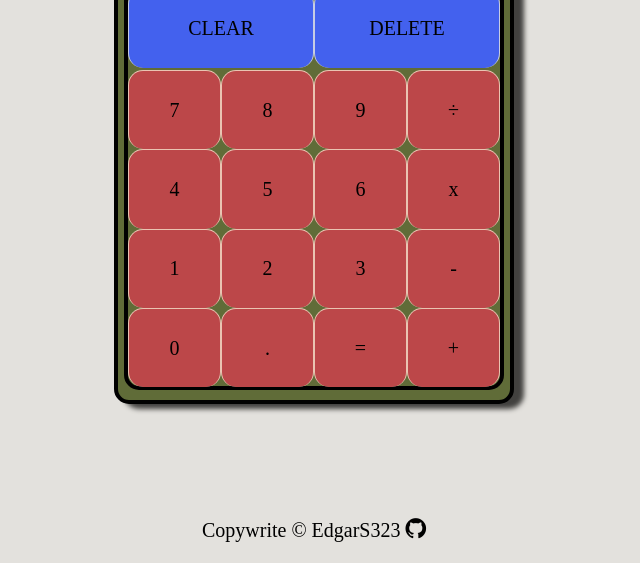
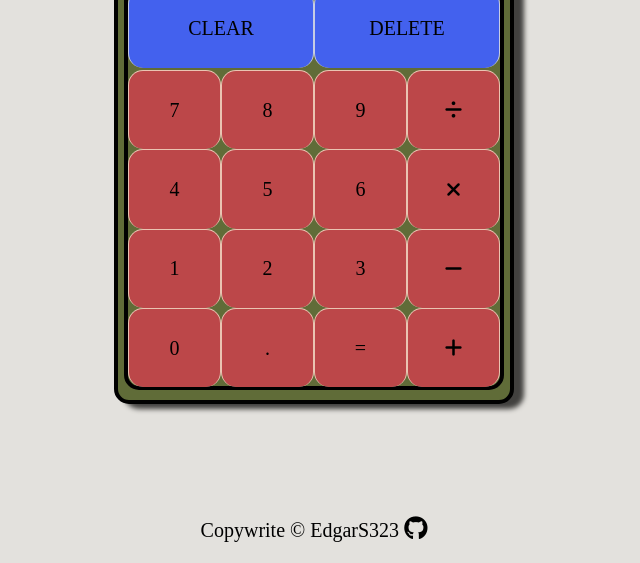
Before and after one commit to EdgarS323/Calculator, a plain HTML site: page index.html in a window 1280 px wide. Shown: the part 234-797 px from the top of the page, 326-966 px from the left. Drawn offline with Linux system fonts and the light colour scheme.

Commit message:
Changed symbols from keyboard charcters to font awesome icons

```diff
--- a/index.html
+++ b/index.html
@@ -6,6 +6,8 @@
     <title>Calculator</title>
     <link rel="stylesheet" href="styles.css" />
     <link rel="stylesheet" href="https://cdnjs.cloudflare.com/ajax/libs/font-awesome/4.7.0/css/font-awesome.min.css" />
+    <link rel="stylesheet" href="path/to/font-awesome/css/font-awesome.min.css" />
+    <script src="https://kit.fontawesome.com/9b002801c8.js" crossorigin="anonymous"></script>
   </head>
   <body>
     <main id="main">
@@ -17,26 +19,26 @@
           <div class="btn">7</div>
           <div class="btn">8</div>
           <div class="btn">9</div>
-          <div class="btn">÷</div>
+          <div class="btn"><i class="fas fa-divide"></i></div>
           <div class="btn">4</div>
           <div class="btn">5</div>
           <div class="btn">6</div>
-          <div class="btn">x</div>
+          <div class="btn"><i class="fa fa-times" aria-hidden="true"></i></div>
           <div class="btn">1</div>
           <div class="btn">2</div>
           <div class="btn">3</div>
-          <div class="btn">-</div>
+          <div class="btn"><i class="fa fa-minus" aria-hidden="true"></i></div>
           <div class="btn">0</div>
           <div class="btn">.</div>
           <div class="btn">=</div>
-          <div class="btn">+</div>
+          <div class="btn"><i class="fa fa-plus" aria-hidden="true"></i></div>
         </div>
       </div>
     </main>
     <footer>
       <span
         >Copywrite &copy EdgarS323
-        <a href="https://github.com/EdgarS323"><i class="fa fa-github" style="font-size: 24px"></i></a
+        <a target="_blank" href="https://github.com/EdgarS323"><i class="fa fa-github" style="font-size: 24px"></i></a
       ></span>
     </footer>
   </body>
```
